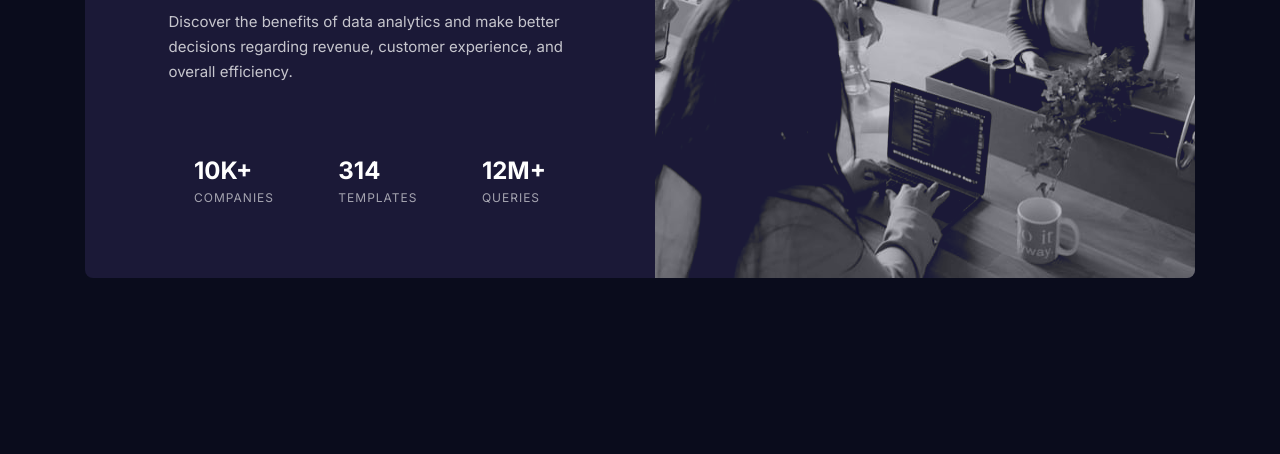
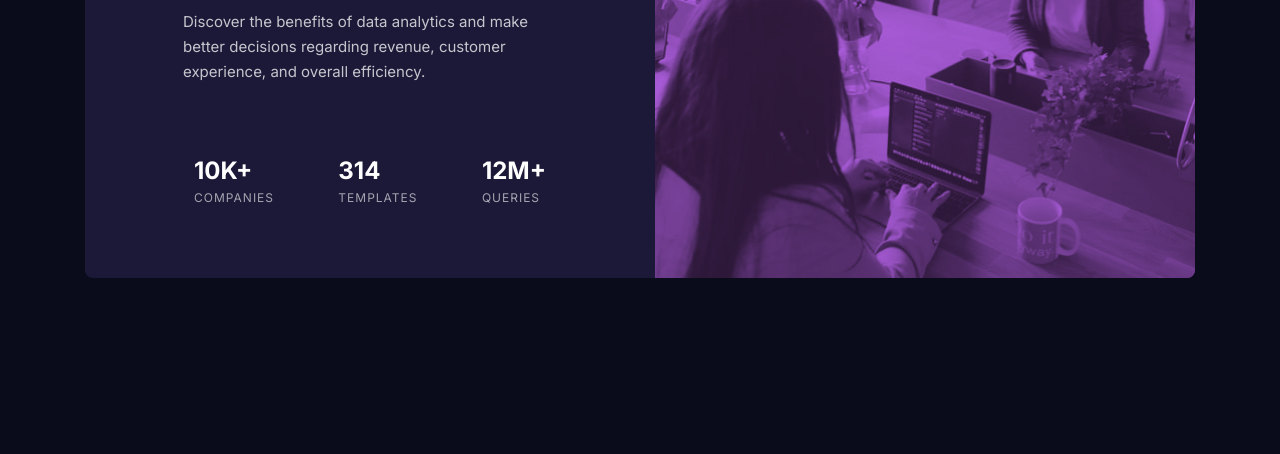
Before and after one commit to Kaafitech/DAY10-STATS-PREVIEW, a plain HTML site: page index.html in a window 1280 px wide. Shown: the part 346-800 px from the top of the page. Drawn offline with Linux system fonts and the light colour scheme.

Commit message:
Add files via upload

```diff
--- a/style.css
+++ b/style.css
@@ -49,9 +49,12 @@ body {
 .card__heading span {
   color: #ab5cdb;
 }
-.card__heading,
+.card__heading {
+  max-width: 403px;
+}
+
 .card__desc {
-  max-width: 403px;
+  max-width: 374px;
 }
 
 .card__stats {
@@ -79,14 +82,14 @@ body {
 }
 
 .card__img-container {
-  object-fit: cover;
   background-color: #ab5cdb;
-  mix-blend-mode: lighten;
-  opacity: 0.75;
 }
 .card__img {
   width: 100%;
   height: 100%;
+  object-fit: cover;
+  mix-blend-mode: multiply;
+  opacity: 0.7511;
 }
 
 @media (max-width: 768px) {
```
